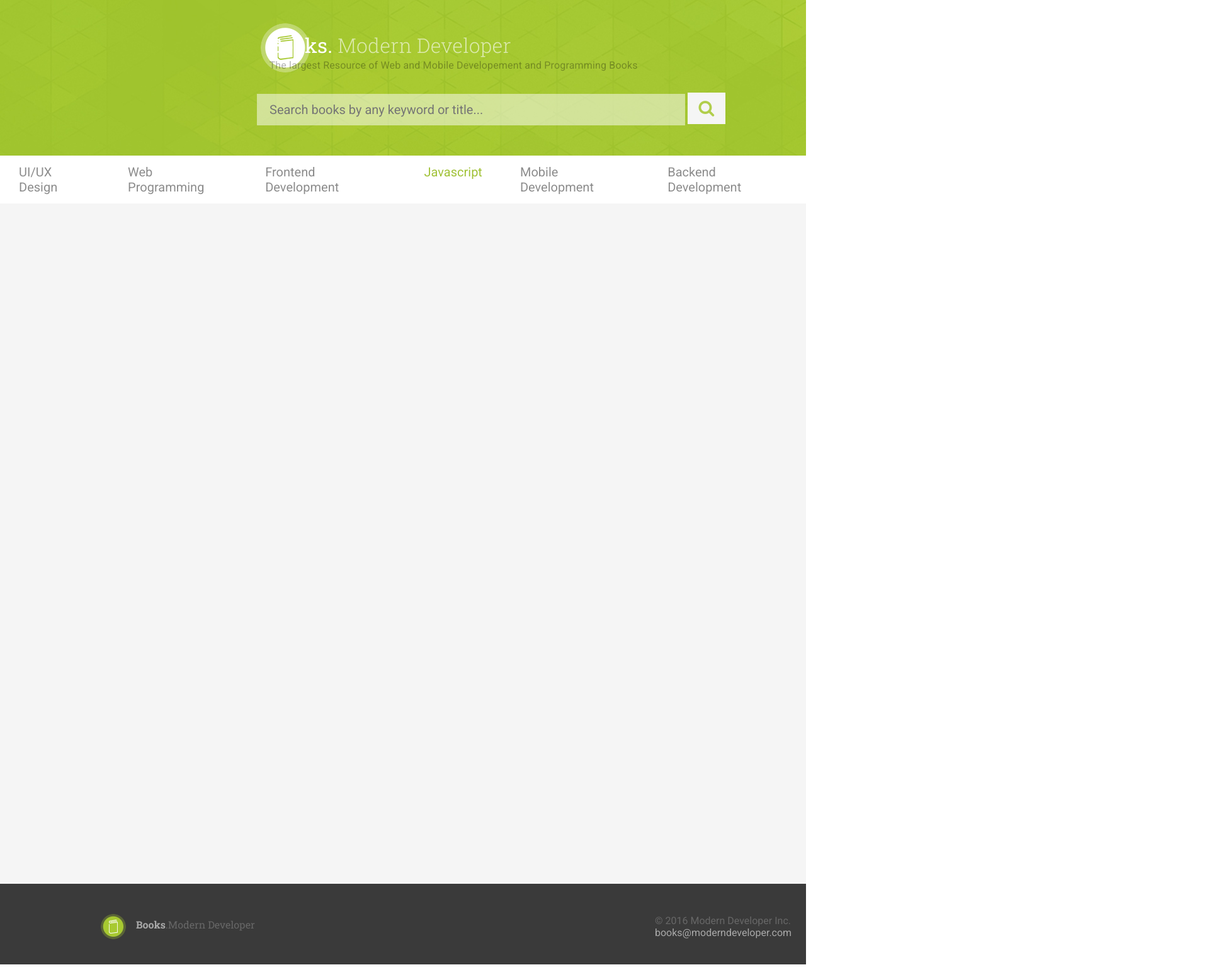
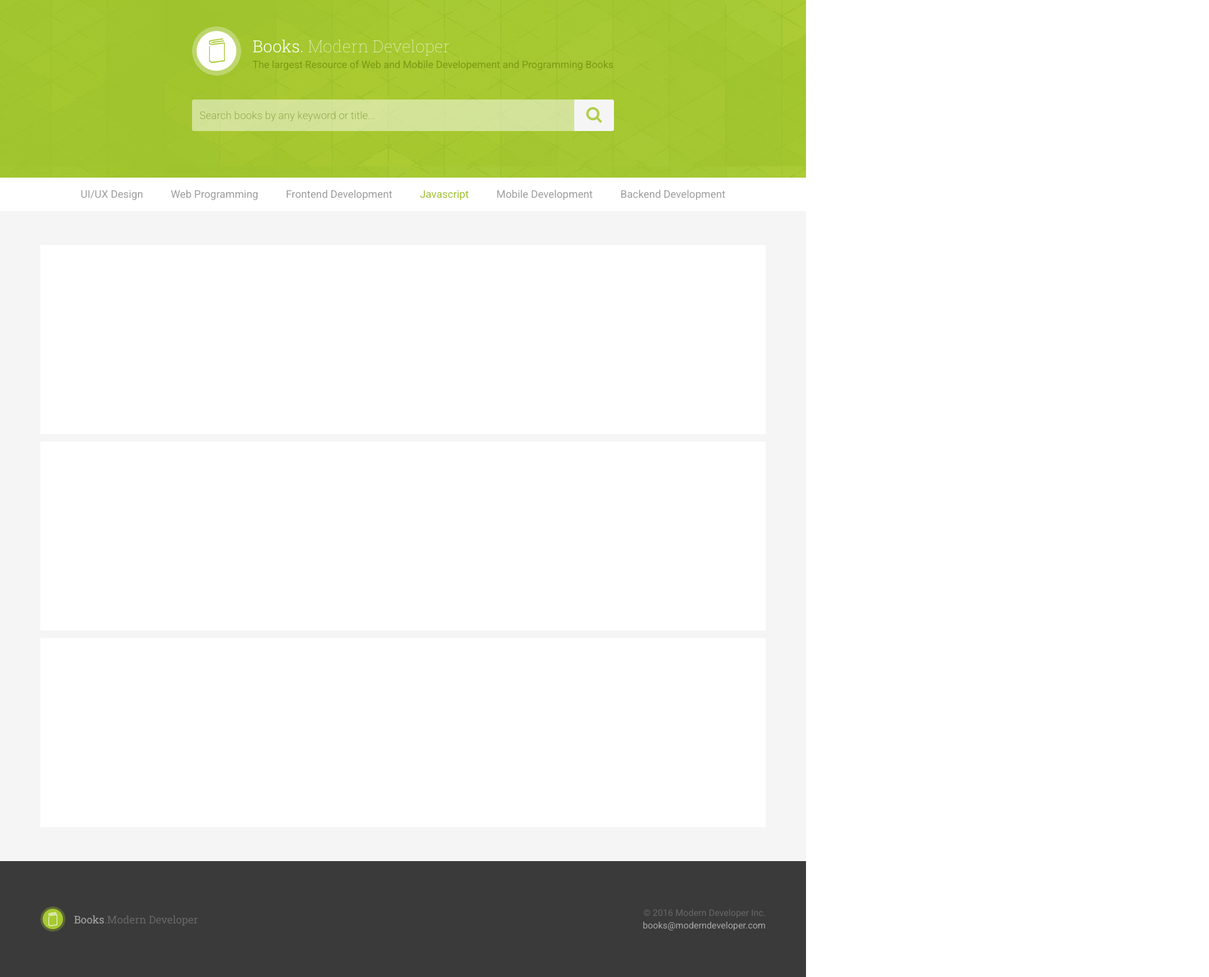
Before and after one commit to maoyubin/LMD-TeamProject1, a plain HTML site: page index.html in a window 1280 px wide. Shown: the top 1551 px of the page at 63% size, 1920 px wide, since content can reach past the window. Drawn offline with Linux system fonts and the light colour scheme.

Commit message:
Some corrections before beginning

```diff
--- a/index.html
+++ b/index.html
@@ -8,26 +8,32 @@
     <title>Books.Modern Developer</title>
     <link href='https://fonts.googleapis.com/css?family=Roboto:400,100,300,500,700,300italic|Roboto+Slab:400,300,700,100' rel='stylesheet' type='text/css'>
     <link href="https://maxcdn.bootstrapcdn.com/font-awesome/4.6.3/css/font-awesome.min.css" rel="stylesheet" integrity="sha384-T8Gy5hrqNKT+hzMclPo118YTQO6cYprQmhrYwIiQ/3axmI1hQomh7Ud2hPOy8SP1" crossorigin="anonymous">
-    <link rel="stylesheet" href="style.css">
+    <link rel="stylesheet" href="main.css">
 
 </head>
 <body>
+
+
     <header>
 
+        <div class="header-wrapper-content">
+            <div class="header-text">
+                <div>
                     <a class="header-logo" href="#"><img src="images/books.MD_logo_icon.png" alt="Modern Developer Logo"></a>
-
-        <div class="header-text">
+                </div>
+                <div>
                     <h1 class="header-title"><b>Books. </b>Modern Developer</h1>
                     <h2 class="header-subtitle">The largest Resource of Web and Mobile Developement and Programming Books</h2>
                 </div>
-
+            </div>
             <div class="search-bar">
                 <input type="search" id="search" placeholder="Search books by any keyword or title...">
                 <button class="icon" ><i class="fa fa-search fa-2x"></i></button>
-
+            </div>
         </div>
     </header>
 
+    <div class="main-nav-wrapper-content">
         <nav class="main-nav">
             <a href="#" class=" item">UI/UX Design</a>
             <a href="#" class="item">Web Programming</a>
@@ -36,24 +42,33 @@
             <a href="#" class="item">Mobile Development</a>
             <a href="#" class="item">Backend Development</a>
         </nav>
-
+    </div>
 
     <div class="ui container">
-
+        <div class="main-content-wrapper">
+            <div class="book-wrapper">
 
             </div>
+            <div class="book-wrapper">
+
+            </div>
+            <div class="book-wrapper">
+
+            </div>
+        </div>
+    </div>
+
     <footer>
-        <div class="footer-logo">
+        <div class="footer-wrapper">
+            <div class="footer left-content">
                 <img src="images/books.MD_footer_logo_icon.png" alt="Books.Modern Developer footer logo">
-        </div>
-        <div class="footer left content">
                 <p><b>Books</b>.Modern Developer</p>
             </div>
             <div class="footer right-content">
                 <p class="copyright">&copy; 2016 Modern Developer Inc.</p>
-            <p class="contact email">books@moderndeveloper.com</p>
+                <a class="email" href="mailto:books@moderndeveloper.com">books@moderndeveloper.com</a>
             </div>
-
+        </div>
     </footer>
 </body>
 </html>
--- /dev/null
+++ b/main.css
@@ -0,0 +1,226 @@
+/*Basic CSS Reset**/
+* {
+    margin: 0;
+    padding: 0;
+}
+
+
+body {
+    background-color: #fff;
+    max-width:1598px;
+    margin: 0 auto;
+    font-size: 12px;
+}
+
+/*
+Header looks good at 100% screen size but goes cadiwampus when screen is resized. This will be taken care of when
+adjust for responsive design.
+ */
+
+/*HEADER*/
+header {
+    background-image: url('images/books_header_bg.jpg');
+    height: 100%;
+}
+
+.header-wrapper-content {
+    width: 670px;
+    margin: 0 auto;
+    padding: 3.5em 0;
+}
+
+/*Using Flexbox to stack header and subheader*/
+.header-text {
+    display: flex;
+    flex-wrap: wrap;
+    align-items: center;
+}
+
+.header-logo {
+    padding-right: 1.5em;
+}
+
+.header-title {
+    letter-spacing: 0.01rem;
+    font-size: 2.2em;
+    color: rgba(255,255,255,.8);
+    font-weight: 200;
+    font-family: "Roboto Slab", sans-serif;
+}
+
+.header-title>b {
+    font-weight:300;
+    color: white;
+}
+
+.header-subtitle {
+    color: #7c9913;
+    font-family:"Roboto", sans-serif;
+    font-weight:400;
+    font-size:1rem;
+    margin-top: 3px;
+}
+
+/*SEARCH BAR*/
+.search-bar {
+    width: 100%;
+    display: flex;
+    align-items: center;
+}
+
+/*Input Box reset*/
+input
+{
+    padding: 0;
+    margin: 0;
+    border: 0;
+    border: none;
+    color: #000;
+}
+
+input#search {
+    -webkit-appearance: none;
+    width: 100%;
+    height: 50px;
+    margin-top:2em;
+    margin-bottom:2rem;
+    background-color: rgba(255,255,255,0.5);
+    font-weight: 300;
+    font-family:Roboto, sans-serif;
+    font-size:1.4em;
+    padding-left:0.7em;
+    border-bottom-left-radius: 3px;
+    border-top-left-radius: 3px;
+}
+
+::-webkit-input-placeholder { /* WebKit, Blink, Edge */
+    color:    #96ab50;
+}
+:-moz-placeholder { /* Mozilla Firefox 4 to 18 */
+    color:    #96ab50;
+    opacity:  1;
+}
+::-moz-placeholder { /* Mozilla Firefox 19+ */
+    color:    #96ab50;
+    opacity:  1;
+}
+:-ms-input-placeholder { /* Internet Explorer 10-11 */
+    color:    #96ab50;
+}
+
+/*Still need to build out hover and click (interaction) css.*/
+
+
+/*can't figure out how to align with search bar, any ideas Lena? */
+button.icon {
+    border: none;
+    background:#f5f5f5;
+    color: #B1CE4B;
+    height:50px;
+    width:70px;
+    margin-top: 2px;
+    border-bottom-right-radius: 3px;
+    border-top-right-radius: 3px;
+}
+
+i[class*=fa-search]::before {
+    background:transparent;
+}
+
+/*NAVIGATION*/
+
+.main-nav-wrapper-content{
+    width: 80%;
+    margin: 0 auto;
+}
+
+.main-nav{
+    display:flex;
+    justify-content: space-between;
+    font-weight: 400;
+}
+
+.main-nav a {
+    text-decoration: none;
+    display: block;
+    font-family: Roboto, sans-serif;
+    font-size:1.4em;
+    color: #9e9e9e;
+    padding: 1em 0;
+    text-align: center;
+}
+
+
+a.active.item.green {
+    color: #A1C238;
+}
+
+
+/*Mock Container Section*/
+.ui.container {
+    width:100%;
+    background-color: #f5f5f5;
+}
+
+.main-content-wrapper{
+    width: 90%;
+    margin: 0 auto;
+    padding: 3.5em 0;
+}
+
+.book-wrapper{
+    width: 100%;
+    background-color: #fff;
+    height: 300px;
+    margin: 1em 0;
+}
+
+/*FOOTER*/
+
+footer {
+    background-color: #3a3a3a;
+}
+
+.footer-wrapper {
+    display: flex;
+    justify-content: space-between;
+    align-items: center;
+    width: 90%;
+    margin: 0 auto;
+    padding: 6em 0;
+}
+
+
+.footer.left-content b {
+    color: rgb(169, 169, 169);
+    font-weight: 400;
+}
+
+.footer.left-content{
+    font-family:"Roboto Slab", sans-serif;
+    font-size: 1.4em;
+    color: #676767;
+    display: flex;
+    align-items: center;
+}
+
+.footer.left-content p {
+    padding-left: 0.8em;
+}
+
+.footer.right-content {
+    font-size: 1.2em;
+    color:#A9A9A9;
+    font-family:Roboto,sans-serif;
+    text-align: right;
+}
+
+footer .email {
+    text-decoration: none;
+    color: rgb(169, 169, 169);
+}
+
+p.copyright {
+    color: #676767;
+    padding-bottom: 3px;
+}
--- a/style.css
+++ /dev/null
@@ -1,183 +0,0 @@
-/*Basic CSS Reset**/
-* {
-    margin: 0;
-    padding: 0;
-}
-
-
-body {
-    background-color: #fff;
-    max-width:1598px;
-    margin: 0 auto;
-}
-
-/*
-Header looks good at 100% screen size but goes cadiwampus when screen is resized. This will be taken care of when
-adjust for responsive design.
- */
-
-/*HEADER*/
-header {
-    background-image: url('images/books_header_bg.jpg');
-    height: 100%;
-}
-
-.header-logo{
-    position: relative;
-    top:2.3em;
-    left: 25.88em;
-}
-
-.header-title {
-    position:relative;
-    bottom:1em;
-    left: 8.5em;
-    letter-spacing: 0.01rem;
-    font-size:2em;
-    color: rgba(255,255,255,.6);
-    font-weight:300;
-    font-family: "Roboto Slab", sans-serif;
-}
-
-.header-title>b {
-    font-weight:400;
-    color: white;
-}
-
-.header-subtitle {
-    position: relative;
-    top:.75em;
-    right:7em;
-    color: rgba(0,0,0,.3);
-    font-family:Roboto, sans-serif;
-    font-weight:400;
-    font-size:1rem;
-    letter-spacing: 0.01em;
-
-}
-
-/*SEARCH BAR*/
-.search-bar {
-    position: relative;
-    bottom: 1rem;
-    left: 25.5rem;
-
-}
-
-/*Input Box reset*/
-input
-{
-    padding: 0;
-    margin: 0;
-    border: 0;
-    border: none;
-}
-
-input#search {
-    width: 680px;
-    height: 50px;
-    margin-top:2em;
-    margin-bottom:2rem;
-    background-color: rgba(255,255,255,0.5);
-    font-family:Roboto, sans-serif;
-    font-size:1.25em;
-    padding-left:1em;
-}
-
-/*Still need to build out hover and click (interaction) css.*/
-
-
-/*can't figure out how to align with search bar, any ideas Lena? */
-button.icon {
-    border: none;
-    background:#f5f5f5;
-    color: #B1CE4B;
-    height:50px;
-    width:60px;
-
-}
-
-i[class*=fa-search]::before {
-    background:transparent;
-}
-
-/*NAVIGATION*/
-.main-nav{
-    display:flex;
-    width: 100%;
-    justify-content: center;
-
-}
-
-.main-nav a {
-    text-decoration: none;
-    display: block;
-    padding:.7em 1.5em .7em;
-    font-family: Roboto, sans-serif;
-    font-size:1.25em;
-    color: #8C8C8C;
-}
-
-
-a.active.item.green {
-    color: #A1C238;
-}
-
-
-/*Using Flexbox to stack header and subheader*/
-.header-text {
-    display: flex;
-    flex-wrap: wrap;
-    justify-content: center;
-
-}
-
-/*Mock Container Section*/
-.ui.container {
-    position: relative;
-    height: 1080px;
-    width:100%;
-    background-color: #f5f5f5;
-}
-
-
-/*FOOTER*/
-
-footer {
-    background-color: #3a3a3a;
-    width: 100%;
-    height: 8em;
-}
-
-.footer-logo{
-    position: relative;
-    left: 10em;
-    top:3em;
-}
-
-.footer.content {
-    position: relative;
-    left: 13.5em;
-    top:.6em;
-    font-family:"Roboto Slab", sans-serifSerif;
-    color: #676767;
-
-}
-
-.footer.content b {
-
-    color: #A9A9A9;
-
-}
-
-.footer.right-content {
-    position: relative;
-    left: 65em;
-    bottom: 1em;
-    color:#A9A9A9;
-    font-family:Roboto,sans-serif;
-}
-
-p.copyright {
-    color: #676767;
-}
```
Lines whose indentation alone changed are shown as unchanged.
